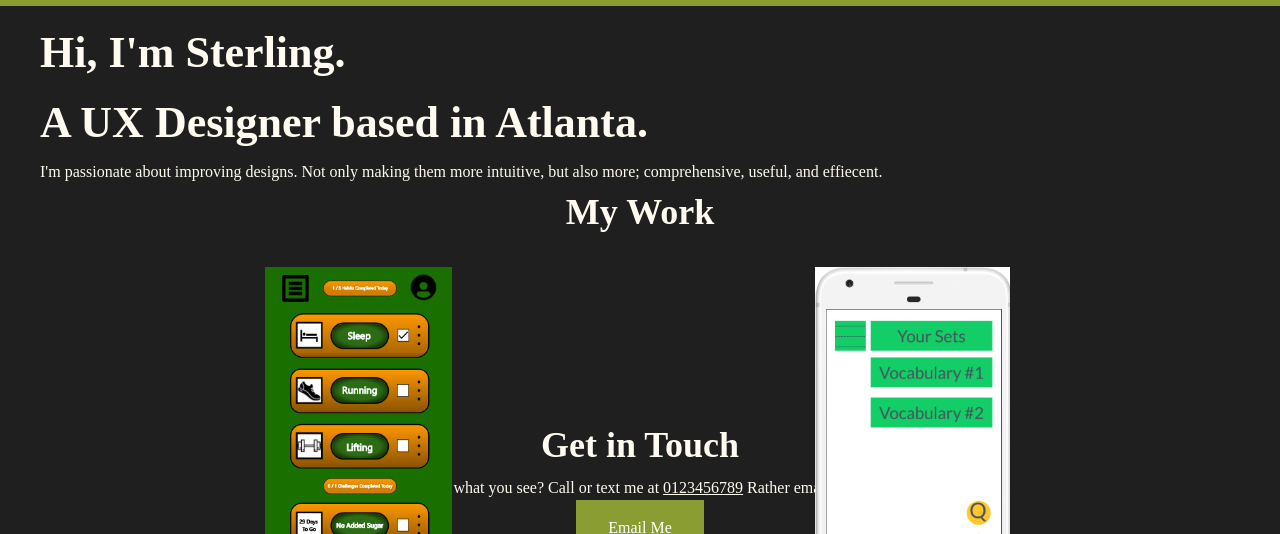
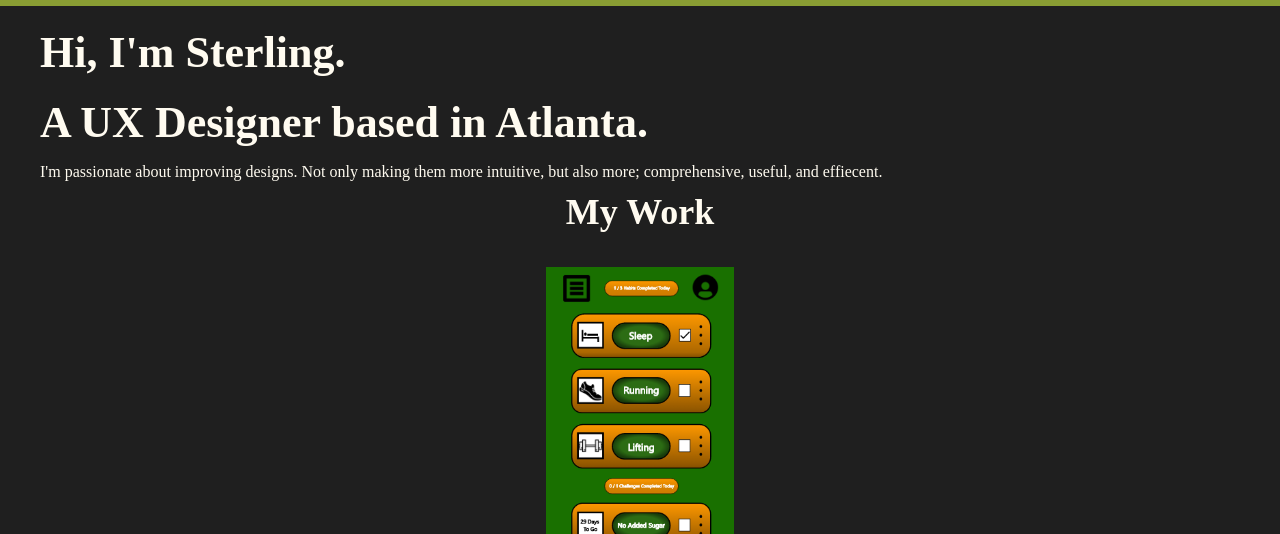
Before and after one commit to STERLING-HETRICK/Portfolio-Site-Sterling-Hetrick, a plain HTML site: page index.html in a window 1280 px wide. Shown: the part 132-666 px from the top of the page. Drawn offline with Linux system fonts and the light colour scheme.

Commit message:
Footer fixed

```diff
--- a/CSS/style.css
+++ b/CSS/style.css
@@ -143,20 +143,8 @@ header {
 
 
 .row {
-    margin: 25px;
-    position: relative;
-}
-
-.Column1 {
-  Position: absolute;
-  left: 200px;
-  max-width: 200px;
-}
-
-.Column2 {
-  Position: absolute;
-  right: 200px;
-  max-width: 200px;
+  text-align:center;
+  margin: 25px 0;
 }
 
 main {
--- a/index.html
+++ b/index.html
@@ -32,12 +32,12 @@
       </div>
 
       <div id="Works">
-        <div>
+        <div class="container">
           <h2>My Work</h2>
           <div>
 
             <div class="row">
-    					<div class="Column1">
+              <div class="column1">
                 <div>
                   <picture><img src="Images/Habitualize/Habitualize Finished Home Page.png" height="400"></picture>
                 </div>
@@ -50,7 +50,7 @@
             </div>
 
             <div class="row">
-    					<div class="Column2">
+              <div class="column2">
                 <div>
                   <picture><img src="Images/Flowcabulary/Flowcabulary Home page.png" height="400"></picture>
                 </div>
```
